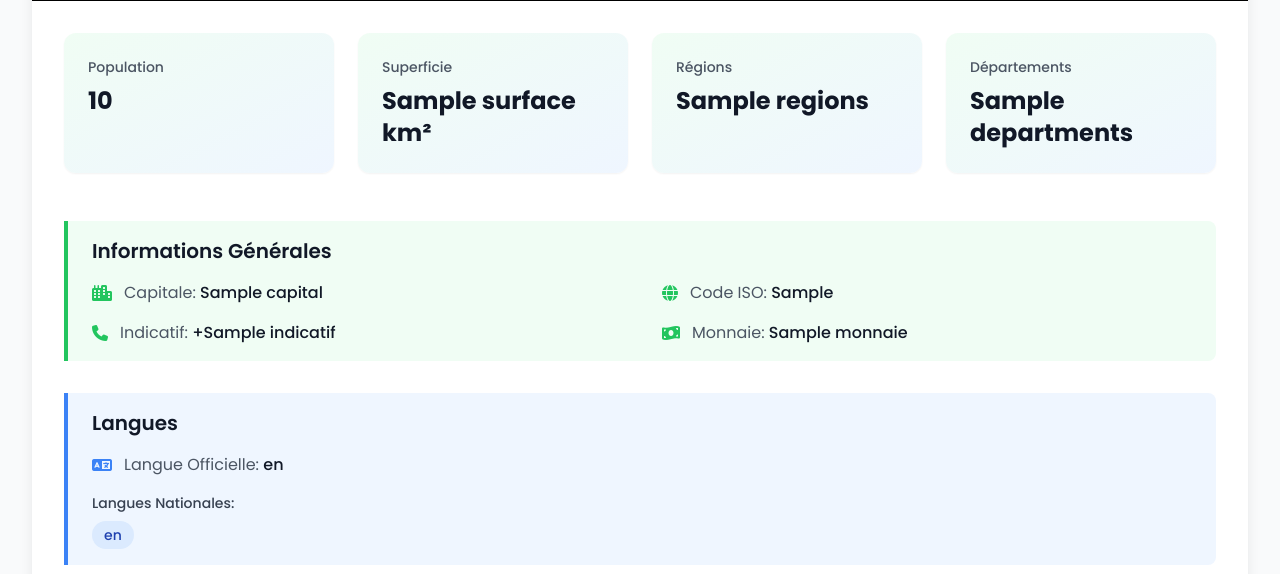
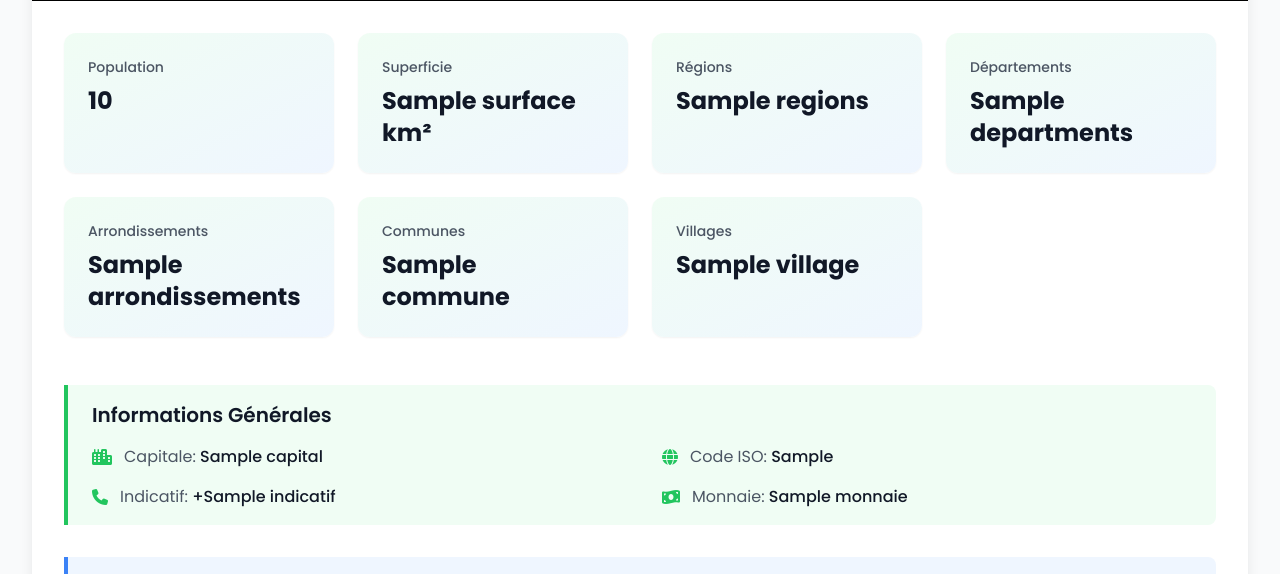
Before and after one commit to sibylassana95/GalsenAPi, a Django app: template templates/pays.html in a window 1280 px wide. Shown: the part 803-1377 px from the top of the page. Run offline with Django 4.2, Linux system fonts and the light colour scheme; the template is opened without the code that fills it: most values are stand-ins (such as "Sample title", 1, 10 or a date in 2020); some libraries are stand-ins or nearby versions; grey boxes are pictures that could not be loaded.

Commit message:
Ajoute des sections pour afficher les arrondissements, communes et villages dans le template pays.html

```diff
--- a/templates/pays.html
+++ b/templates/pays.html
@@ -56,6 +56,18 @@
                 <div class="bg-gradient-to-br from-green-50 to-blue-50 p-6 rounded-xl shadow-sm transform hover:scale-105 transition-all duration-200" data-aos="zoom-in" data-aos-delay="600">
                     <div class="text-sm font-medium text-gray-600">Départements</div>
                     <div class="text-2xl font-bold text-gray-900 mt-2">{{ data_pays.departments }}</div>
+                </div>
+                <div class="bg-gradient-to-br from-green-50 to-blue-50 p-6 rounded-xl shadow-sm transform hover:scale-105 transition-all duration-200" data-aos="zoom-in" data-aos-delay="700">
+                    <div class="text-sm font-medium text-gray-600">Arrondissements</div>
+                    <div class="text-2xl font-bold text-gray-900 mt-2">{{ data_pays.arrondissements }}</div>
+                </div>
+                <div class="bg-gradient-to-br from-green-50 to-blue-50 p-6 rounded-xl shadow-sm transform hover:scale-105 transition-all duration-200" data-aos="zoom-in" data-aos-delay="800">
+                    <div class="text-sm font-medium text-gray-600">Communes</div>
+                    <div class="text-2xl font-bold text-gray-900 mt-2">{{ data_pays.commune }}</div>
+                </div>
+                <div class="bg-gradient-to-br from-green-50 to-blue-50 p-6 rounded-xl shadow-sm transform hover:scale-105 transition-all duration-200" data-aos="zoom-in" data-aos-delay="900">
+                    <div class="text-sm font-medium text-gray-600">Villages</div>
+                    <div class="text-2xl font-bold text-gray-900 mt-2">{{ data_pays.village }}</div>
                 </div>
             </div>
 
```
